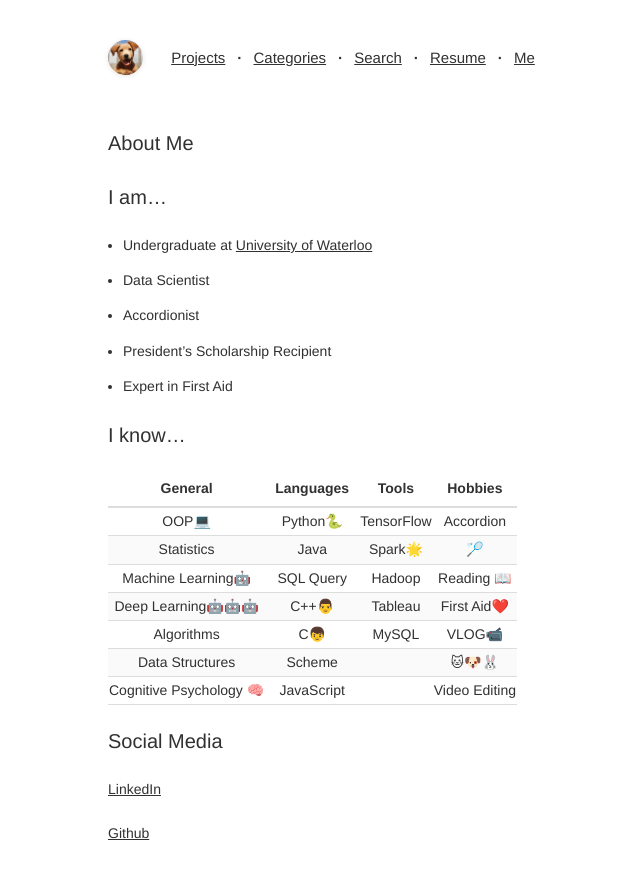
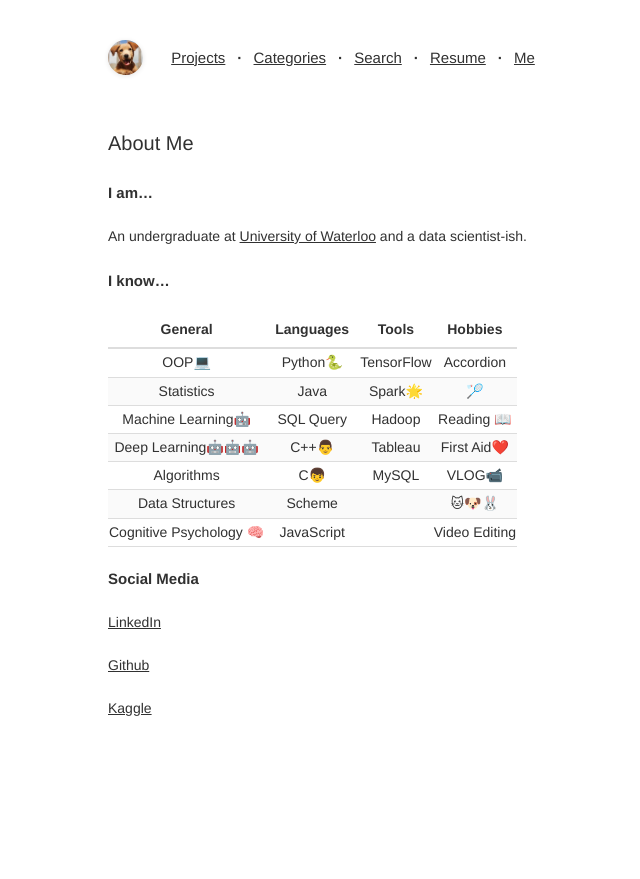
Before and after one commit to ryanxjhan/oldportforlio, a Jekyll site: the page built from pages/about.md, in a window 1280 px wide. Shown: the top 879 px of the page, without its empty margins (242-882 px from the left). Built offline with Jekyll 4.4.1, drawn with Linux system fonts in a browser that asks for light colours.

Commit message:
love and peace

```diff
--- a/pages/about.md
+++ b/pages/about.md
@@ -3,16 +3,11 @@ layout: mypost
 title: About Me
 ---
 
-# I am...
+### I am...
 
- * Undergraduate at [University of Waterloo](https://uwaterloo.ca)
- * Data Scientist
- * Accordionist
- * President's Scholarship Recipient
- * Expert in First Aid
+An undergraduate at [University of Waterloo](https://uwaterloo.ca) and a data scientist-ish.
 
-
-# I know...
+### I know...
 
 |General             |Languages |Tools     |Hobbies|
 |:-:                 |:-:       |:-:       |:-:|
@@ -25,8 +20,10 @@ title: About Me
 |Cognitive Psychology 🧠|JavaScript||Video Editing|
 
 
-# Social Media
+### Social Media
 
 [LinkedIn](https://www.linkedin.com/in/ryanxjhan/)
 
 [Github](https://github.com/ryanxjhan)
+
+[Kaggle](https://www.kaggle.com/ryanxjhan)
```
Also changed, not shown: 1 other file.
